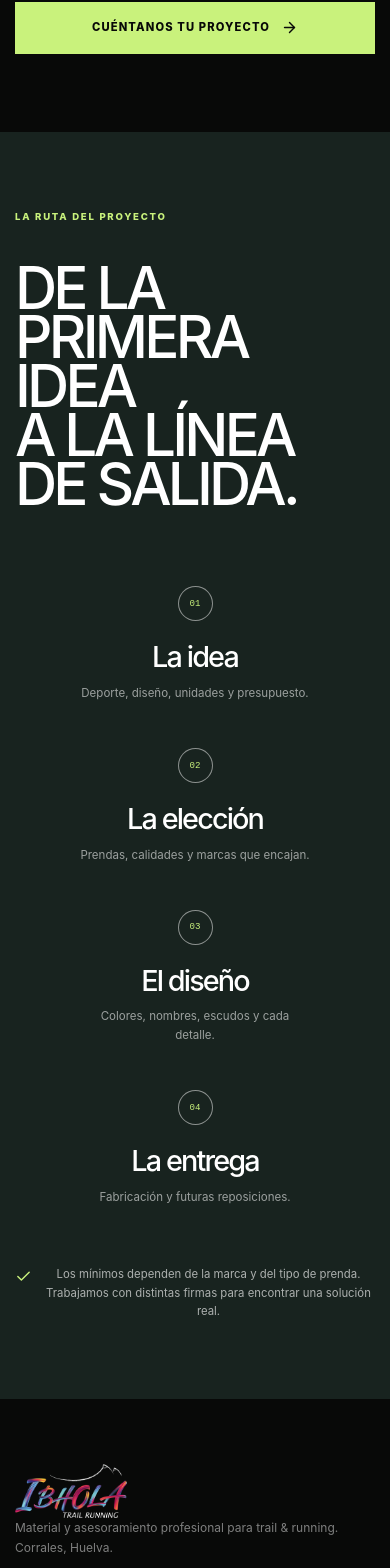
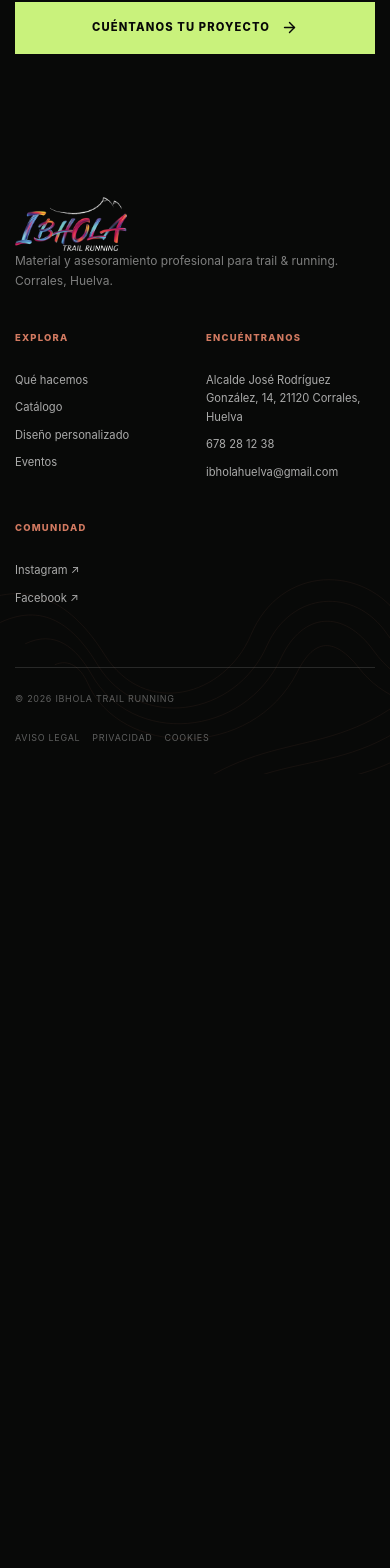
Before and after one commit to caporrfer/ibhola, a Next.js app: page /diseno-personalizado in a window 390 px wide. Shown: the part 2230-3798 px from the top of the page. After the commit the page ends 3004 px from the top, so only its background shows below. Built offline with nearby package versions, Linux system fonts and the light colour scheme; no server answers.

Commit message:
refactor: elimina la ruta del proyecto

```diff
--- a/app/globals.css
+++ b/app/globals.css
@@ -999,18 +999,6 @@ h1 em, h2 em, h3 em { color: inherit; font-style: normal; font-weight: inherit;
 .custom-design-page .cs-atelier__action { align-items: center; justify-content: space-between; gap: 35px; }
 .custom-design-page .cs-atelier__action > p { max-width: 650px; margin: 0; color: rgba(255,255,255,.62); font-size: .76rem; line-height: 1.75; }
 .custom-design-page .cs-atelier .button { flex: 0 0 auto; border-color: var(--pistachio-action); background: var(--pistachio-action); color: #080908; }
-.cs-route { position: relative; z-index: 10; padding: 125px 0; background: var(--forest-deep); }
-.cs-route header { display: grid; grid-template-columns: .5fr 1.5fr; gap: 48px; margin-bottom: 78px; }
-.cs-route header .cs-kicker { color: var(--pistachio-action); }
-.cs-route h2 { margin: 0; font-size: clamp(4rem, 6.7vw, 7.3rem); line-height: .84; text-transform: uppercase; }
-.cs-route__line { position: relative; display: grid; grid-template-columns: repeat(4, 1fr); gap: 0; }
-.cs-route__line::before { content: ""; position: absolute; top: 17px; right: 12%; left: 12%; height: 1px; background: rgba(255,255,255,.34); }
-.cs-route__line article { position: relative; padding: 0 23px; text-align: center; }
-.cs-route__line article > span { width: 35px; height: 35px; position: relative; z-index: 2; display: grid; place-items: center; margin: 0 auto 42px; border: 1px solid rgba(255,255,255,.5); border-radius: 50%; background: var(--forest-deep); color: var(--pistachio-action); font-family: monospace; font-size: .57rem; }
-.cs-route__line h3 { margin: 0 0 13px; font-size: 1.8rem; }
-.cs-route__line p { max-width: 230px; margin: 0 auto; color: rgba(255,255,255,.57); font-size: .72rem; line-height: 1.65; }
-.cs-route__note { display: flex; align-items: flex-start; gap: 10px; max-width: 760px; margin: 58px auto 0; color: rgba(255,255,255,.64); font-size: .71rem; line-height: 1.65; text-align: center; }
-.cs-route__note svg { flex: 0 0 auto; margin-top: 3px; color: var(--pistachio-action); }
 
 @media (max-width: 1000px) {
   .cs-hero__nav { grid-template-columns: repeat(3, 1fr); }
@@ -1049,9 +1037,6 @@ h1 em, h2 em, h3 em { color: inherit; font-style: normal; font-weight: inherit;
   .cs-atelier__stage { min-height: 610px; }
   .cs-atelier__shirt { width: 68%; left: 5%; }
   .cs-atelier__socks { width: 39%; right: 0; }
-  .cs-route header { grid-template-columns: 1fr; gap: 18px; }
-  .cs-route__line { grid-template-columns: 1fr 1fr; gap: 55px 0; }
-  .cs-route__line::before { display: none; }
 }
 
 @media (max-width: 600px) {
@@ -1079,10 +1064,6 @@ h1 em, h2 em, h3 em { color: inherit; font-style: normal; font-weight: inherit;
   .cs-atelier__brand-grid .cs-brand { min-height: 105px; }
   .cs-atelier__manifesto h2 { font-size: 3.25rem; }
   .cs-atelier__action .button { width: 100%; }
-  .cs-route { padding: 78px 0; }
-  .cs-route h2 { font-size: 3.65rem; }
-  .cs-route__line { grid-template-columns: 1fr; gap: 45px; }
-  .cs-route__line article > span { margin-bottom: 22px; }
 }
 
 @keyframes brands-nudge { 50% { transform: translateX(6px); } }
--- a/components/CustomDesign.tsx
+++ b/components/CustomDesign.tsx
@@ -1,5 +1,5 @@
 import Image from "next/image";
-import { ArrowRight, Check } from "lucide-react";
+import { ArrowRight } from "lucide-react";
 
 const basePath = process.env.NEXT_PUBLIC_BASE_PATH ?? "";
 const imagePath = (path: string) => `${basePath}${path}`;
@@ -7,13 +7,6 @@ const link = (path: string) => `${basePath}${path}`;
 
 const sports = ["Running", "Trail", "Ciclismo", "Fútbol", "Tenis", "Pádel", "Rugby", "Baloncesto", "Balonmano", "Fútbol sala"];
 const garments = ["Manga corta", "Tirantes", "Manga larga", "Cortavientos", "Chaquetas", "Sudaderas", "Calzonas", "Mallas", "Monos de ciclismo"];
-const serviceProcess = [
-  ["01", "La idea", "Deporte, diseño, unidades y presupuesto."],
-  ["02", "La elección", "Prendas, calidades y marcas que encajan."],
-  ["03", "El diseño", "Colores, nombres, escudos y cada detalle."],
-  ["04", "La entrega", "Fabricación y futuras reposiciones."],
-] as const;
-
 const brands = [
   ["Spall", "/images/marcas/spall.png"],
   ["Tuga Wear", "/images/marcas/tuga-wear.png"],
@@ -56,12 +49,5 @@ export function CustomDesign() {
       <div className="container-wide cs-atelier__action"><p>¿Organizas un evento deportivo? Consúltanos. Buscaremos entre distintas marcas, prendas y servicios la opción que mejor encaje.</p><a className="button" href={link("/preguntas-frecuentes/#contacto")}>Cuéntanos tu proyecto <ArrowRight size={17} /></a></div>
     </section>
 
-    <section className="cs-route">
-      <div className="container-wide">
-        <header><p className="cs-kicker">La ruta del proyecto</p><h2>De la primera idea<br />a la línea de salida.</h2></header>
-        <div className="cs-route__line">{serviceProcess.map(([number, title, text]) => <article key={number}><span>{number}</span><h3>{title}</h3><p>{text}</p></article>)}</div>
-        <p className="cs-route__note"><Check size={17} /> Los mínimos dependen de la marca y del tipo de prenda. Trabajamos con distintas firmas para encontrar una solución real.</p>
-      </div>
-    </section>
   </div>;
 }
```
